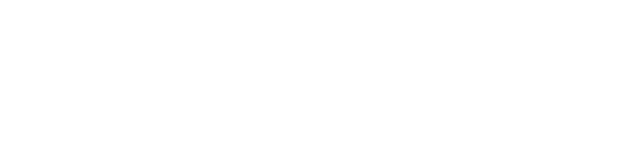
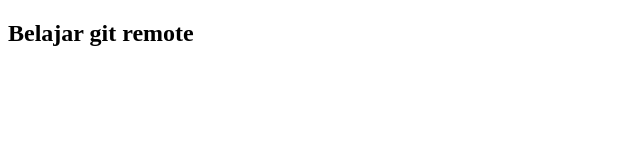
Before and after one commit to Untungleo19/git-215410022, a plain HTML site: page index.html in a window 1280 px wide. Shown: the whole page, without its empty margins (0-640 px from the left). Drawn offline with Linux system fonts and the light colour scheme.

Commit message:
perubahan file index.html

```diff
--- a/index.html
+++ b/index.html
@@ -3,6 +3,9 @@
     <head>
         <meta charset="utf-8">
         <meta name="viewport">
-        <title>Belajar Git Remote</title>
+        <title>Coba Git Remote</title>
     </head>
+    <body>
+        <h2>Belajar git remote</h2>
+    </body>
 </html>
```
